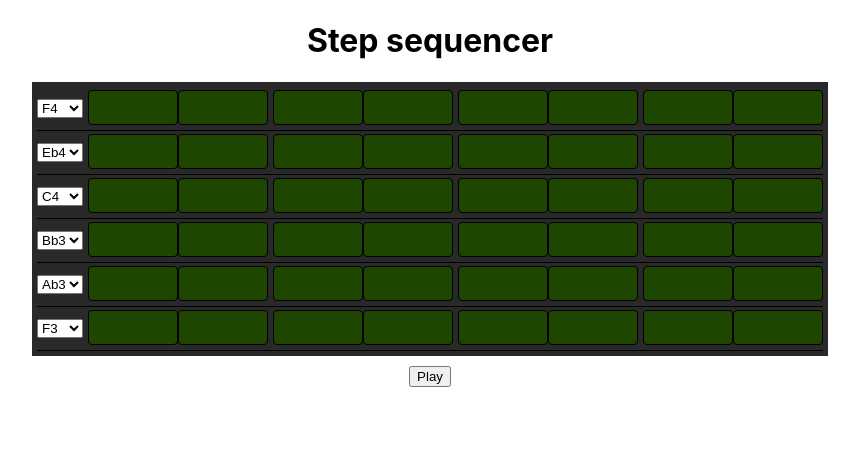
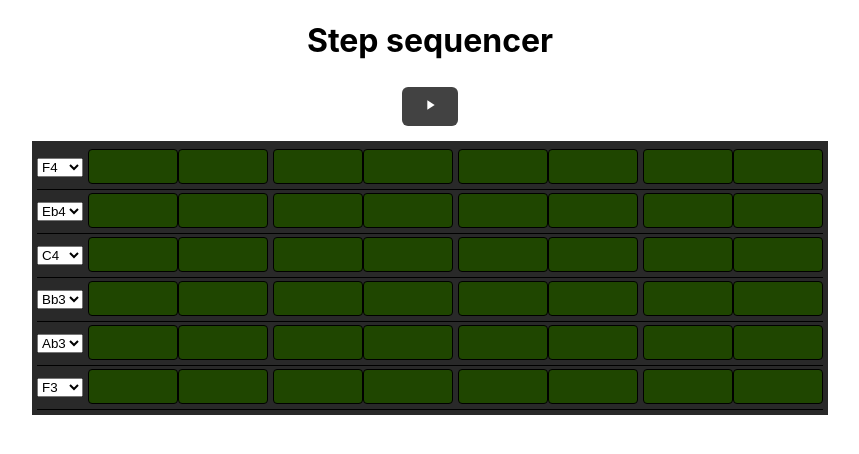
Before and after one commit to markohaarni/step-sequencer, a React (Create React App) app: page / in a window 1280 px wide. Shown: the top 454 px of the page, without its empty margins (210-1069 px from the left). Built offline with nearby package versions, Linux system fonts and the light colour scheme.

Commit message:
Add Button and IconButton components and replace Play/Stop button with icon button

```diff
--- a/package.json
+++ b/package.json
@@ -10,6 +10,7 @@
     "classnames": "^2.3.1",
     "react": "^17.0.2",
     "react-dom": "^17.0.2",
+    "react-icons": "^4.2.0",
     "react-redux": "^7.2.4",
     "react-scripts": "4.0.3",
     "tone": "^14.7.77",
--- /dev/null
+++ b/src/components/buttons/Button.js
@@ -0,0 +1,14 @@
+import classNames from 'classnames';
+import styles from './Button.module.css';
+
+export default function Button({ className, children, ...rest }) {
+  return (
+    <button
+      type="button"
+      className={classNames(styles.button, className)}
+      {...rest}
+    >
+      {children}
+    </button>
+  );
+}
--- /dev/null
+++ b/src/components/buttons/Button.module.css
@@ -0,0 +1,18 @@
+.button {
+  background-color: rgb(66, 66, 66);
+  color:rgb(255, 255, 255);
+  padding: 10px 20px;
+  margin: 5px;
+  font-size: 16px;
+  line-height: 16px;
+  letter-spacing: 0.49px;
+  border: 0;
+  outline: 0;
+  border-radius: 6px;
+  cursor: pointer;
+  transition: background-color 0.25s ease-in-out;
+}
+
+.button:hover {
+  background-color: rgb(39, 39, 39);
+}
--- /dev/null
+++ b/src/components/buttons/IconButton.js
@@ -0,0 +1,11 @@
+import classNames from 'classnames';
+import styles from './IconButton.module.css';
+import Button from './Button';
+
+export default function IconButton({ className, children, ...rest }) {
+  return (
+    <Button className={classNames(styles.iconButton, className)} {...rest}>
+      {children}
+    </Button>
+  );
+}
--- /dev/null
+++ b/src/components/buttons/IconButton.module.css
@@ -0,0 +1,4 @@
+.iconButton {
+  composes: button from './Button.module.css';
+  font-size: 24px;
+}
--- a/src/features/sequencer/Sequencer.js
+++ b/src/features/sequencer/Sequencer.js
@@ -1,8 +1,10 @@
 import StepPattern from './StepPattern';
+import IconButton from '../../components/buttons/IconButton';
 import { selectBpm, selectVolume } from './sequencerSlice';
 import { useSelector } from 'react-redux';
 import { useEffect, useState } from 'react';
 import { start, getDestination, Transport } from 'tone';
+import { MdPlayArrow, MdStop } from 'react-icons/md';
 
 export default function Sequencer() {
   const bpm = useSelector(selectBpm);
@@ -40,11 +42,11 @@ export default function Sequencer() {
   }
   return (
     <div>
+      <IconButton onClick={play}>
+        {!playing ? <MdPlayArrow /> : <MdStop />}
+      </IconButton>
+
       <StepPattern playing={playing}></StepPattern>
-
-      <button className="mt10" onClick={play}>
-        {!playing ? 'Play' : 'Stop'}
-      </button>
     </div>
   );
 }
```
Also changed, not shown: 1 other file (tests, documents, lock files or other folders).
